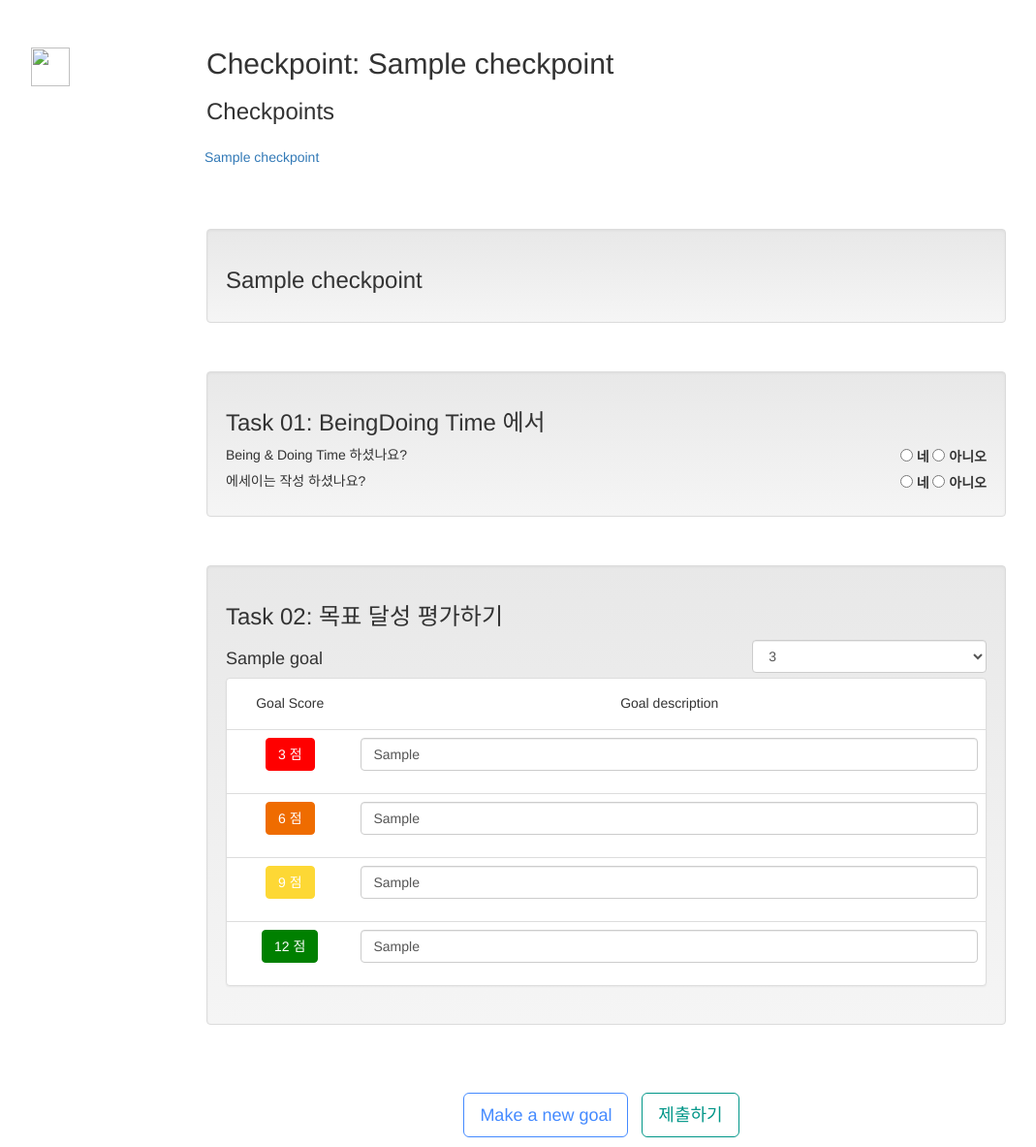
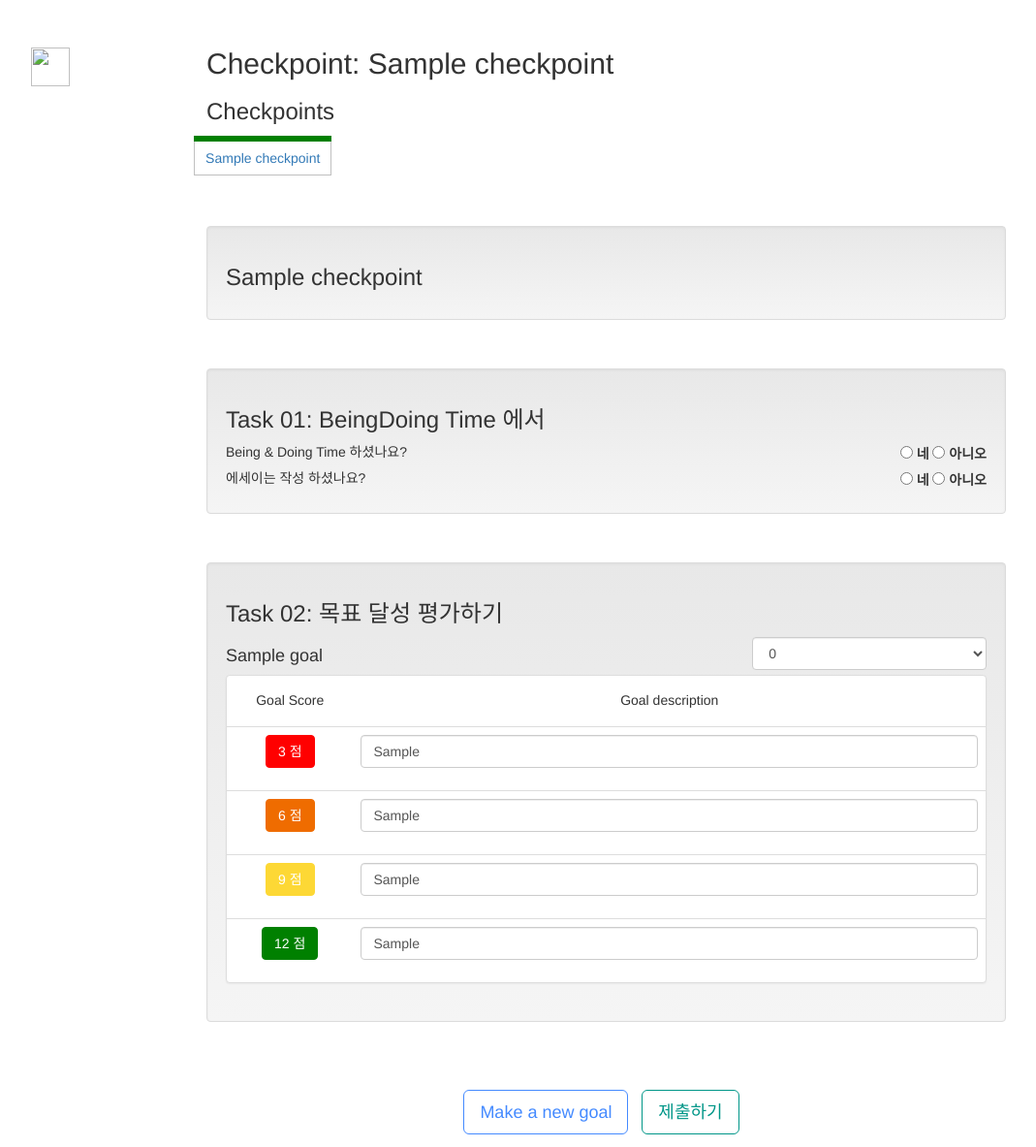
Before and after one commit to suminb/bnd, a Python web app: template bnd/templates/checkpoint/view.html in a window 1280 px wide. Shown: the part 51-1234 px from the top of the page at 97% size, without its empty margins (157-1226 px from the left). Run offline with Jinja, Linux system fonts and the light colour scheme; the template is opened without the code that fills it: most values are stand-ins (such as "Sample title", 1, 10 or a date in 2020); some libraries are stand-ins or nearby versions.

Commit message:
Revise checkpoint indicators

```diff
--- a/bnd/static/main.css
+++ b/bnd/static/main.css
@@ -4,15 +4,47 @@
   margin: .5em;
 }
 
-div.checkpoints div.checkpoint {
-  margin: .5em 0;
-  text-align: center;
-}
 ul.checkpoint li {
 }
+div.checkpoint {
+  margin: 2px;
+  padding: 0;
+}
+div.checkpoint a {
+  display: block;
+  padding: 0.5em;
+  text-align: center;
+  border-left: 1px solid #c0c0c0;
+  border-right: 1px solid #c0c0c0;
+  border-bottom: 1px solid #c0c0c0;
+}
+div.checkpoint .status {
+  height: 6px;
+  background-color: #c0c0c0;
+}
 
-a.checkpoint {
-  display: block;
+div.checkpoint .status.score-1,
+div.checkpoint .status.score-2,
+div.checkpoint .status.score-3 {
+  background-color: red;
+}
+
+div.checkpoint .status.score-4,
+div.checkpoint .status.score-5,
+div.checkpoint .status.score-6 {
+  background-color: #EF6C00;
+}
+
+div.checkpoint .status.score-7,
+div.checkpoint .status.score-8,
+div.checkpoint .status.score-9 {
+  background-color: #FDD835;
+}
+
+div.checkpoint .status.score-10,
+div.checkpoint .status.score-11,
+div.checkpoint .status.score-12 {
+  background-color: green;
 }
 
 input[name=address]:hover, input[name=zipcode]:hover {
--- a/bnd/templates/layout.html
+++ b/bnd/templates/layout.html
@@ -1,6 +1,8 @@
 <!DOCTYPE html>
 <html>
 <head>
+
+  <meta name="viewport" content="width=device-width, initial-scale=1"/>
 
   <script src="//ajax.googleapis.com/ajax/libs/jquery/2.1.1/jquery.min.js"></script>
 
--- a/bnd/templates/macros.html
+++ b/bnd/templates/macros.html
@@ -18,12 +18,13 @@
   <h3>Checkpoints</h3>
   <div class="row checkpoints">
   {% for checkpoint in checkpoints %}
-    <div class="col-sm-2 checkpoint btn">
-      <a class="checkpoint-view" data-team-id="{{ team.id }}"
+    <div class="col-sm-2 checkpoint">
+      <div class="status score-{{ checkpoint.average_evaluation_for_user(user) | round | int }}"></div>
+      <a class="checkpoint-view"
+         data-team-id="{{ team.id }}"
          data-checkpoint-id="{{ checkpoint.id }}"
          href="{{ url_for('checkpoint.view', checkpoint_id=checkpoint.id, team_id=team.id) }}">
-        <div>{{ checkpoint.title }}</div>
-        <span class="label {{ checkpoint_status_class(user.get_checkpoint_status(checkpoint)) }}">{{ user.get_checkpoint_status(checkpoint) }}</span>
+        {{ checkpoint.title }}
       </a>
     </div>
   {% endfor %}
@@ -51,10 +52,9 @@
     </div>
     <div class="col-xs-4 text-right">
         <select class="selectpicker show-tick form-control" name="goal-{{ goal.id }}">
-        <option value="3">3</option>
-        <option value="6">6</option>
-        <option value="9">9</option>
-        <option value="12">12</option>
+        {% for x in range(13) %}
+          <option value="{{ x }}">{{ x }}</option>
+        {% endfor %}
       </select>
     </div>
   </div><!--end row-->
```
Also changed, not shown: bnd/models.py (+10 -0 lines).
